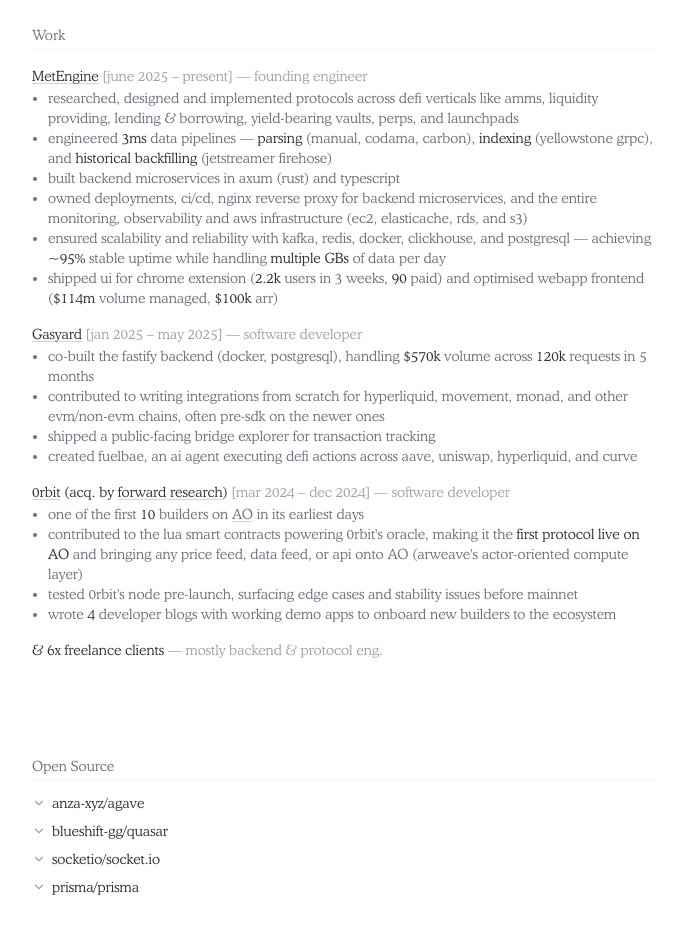
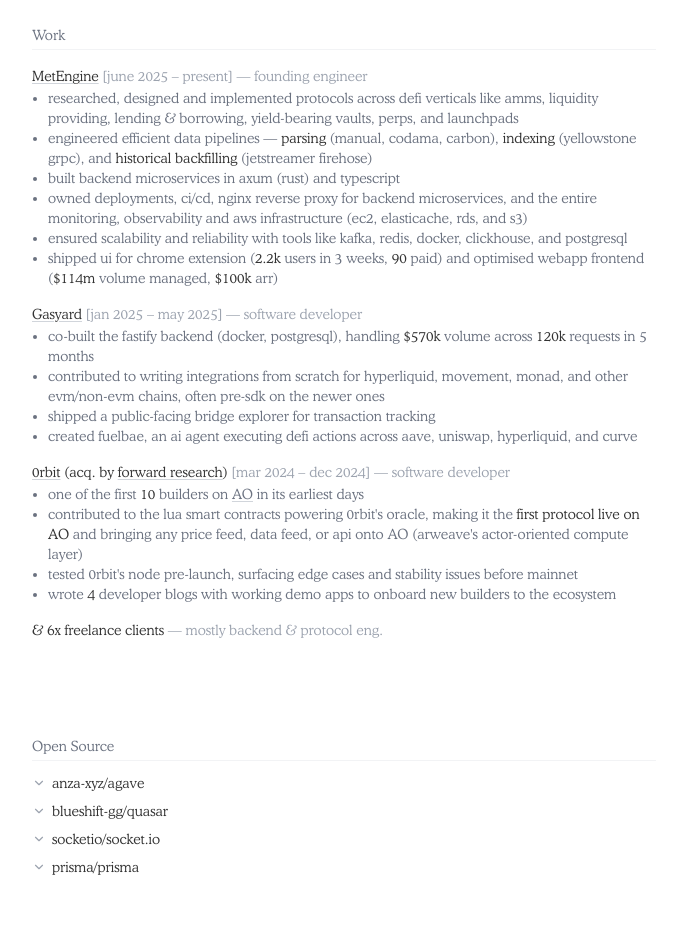
Before and after one commit to Not-Sarthak/portfolio, a Next.js app: page / in a window 1280 px wide. Shown: the part 1000-1925 px from the top of the page, without its empty margins (296-983 px from the left). Built offline with nearby package versions, Linux system fonts and the light colour scheme; a web font is replaced by a local one.

Commit message:
remove slop

```diff
--- a/src/app/page.tsx
+++ b/src/app/page.tsx
@@ -80,10 +80,10 @@
               <p><a href="https://x.com/met_engine" target="_blank" rel="noopener noreferrer" className="font-medium underline underline-offset-2 decoration-gray-300 hover:decoration-current transition-all duration-200">MetEngine</a> <span className="text-gray-400">[june 2025 – present]</span> <span className="text-gray-400">— founding engineer</span></p>
               <ul className="text-gray-500 text-sm list-disc ml-4 mt-0.5">
                 <li>researched, designed and implemented protocols across defi verticals like amms, liquidity providing, lending &amp; borrowing, yield-bearing vaults, perps, and launchpads</li>
-                <li>engineered <span className="text-foreground">3ms</span> data pipelines — <span className="text-foreground">parsing</span> (manual, codama, carbon), <span className="text-foreground">indexing</span> (yellowstone grpc), and <span className="text-foreground">historical backfilling</span> (jetstreamer firehose)</li>
+                <li>engineered efficient data pipelines — <span className="text-foreground">parsing</span> (manual, codama, carbon), <span className="text-foreground">indexing</span> (yellowstone grpc), and <span className="text-foreground">historical backfilling</span> (jetstreamer firehose)</li>
                 <li>built backend microservices in axum (rust) and typescript</li>
                 <li>owned deployments, ci/cd, nginx reverse proxy for backend microservices, and the entire monitoring, observability and aws infrastructure (ec2, elasticache, rds, and s3)</li>
-                <li>ensured scalability and reliability with kafka, redis, docker, clickhouse, and postgresql — achieving <span className="text-foreground">~95%</span> stable uptime while handling <span className="text-foreground">multiple GBs</span> of data per day</li>
+                <li>ensured scalability and reliability with tools like kafka, redis, docker, clickhouse, and postgresql</li>
                 <li>shipped ui for chrome extension (<span className="text-foreground">2.2k</span> users in 3 weeks, <span className="text-foreground">90</span> paid) and optimised webapp frontend (<span className="text-foreground">$114m</span> volume managed, <span className="text-foreground">$100k</span> arr)</li>
               </ul>
             </div>
```
Also changed, not shown: 1 other file (tests, documents, lock files or other folders).
